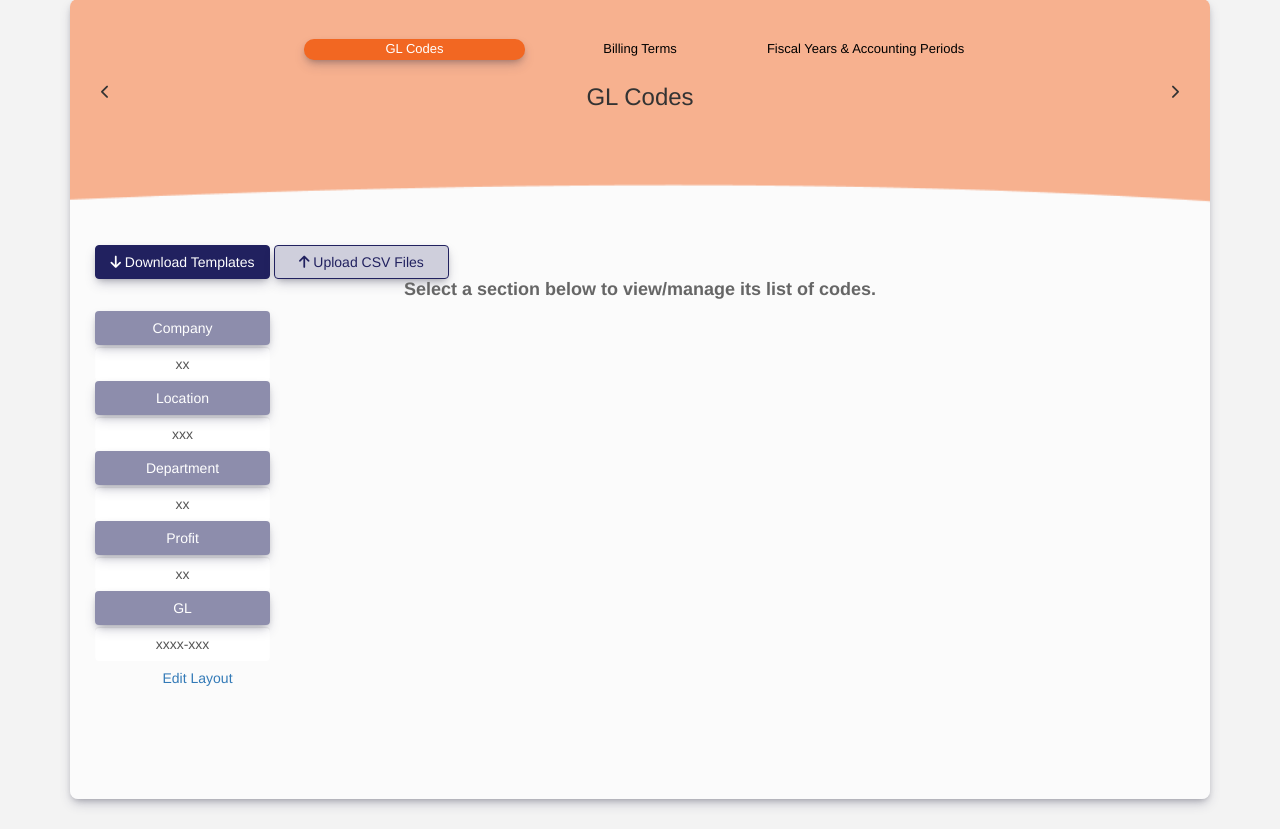
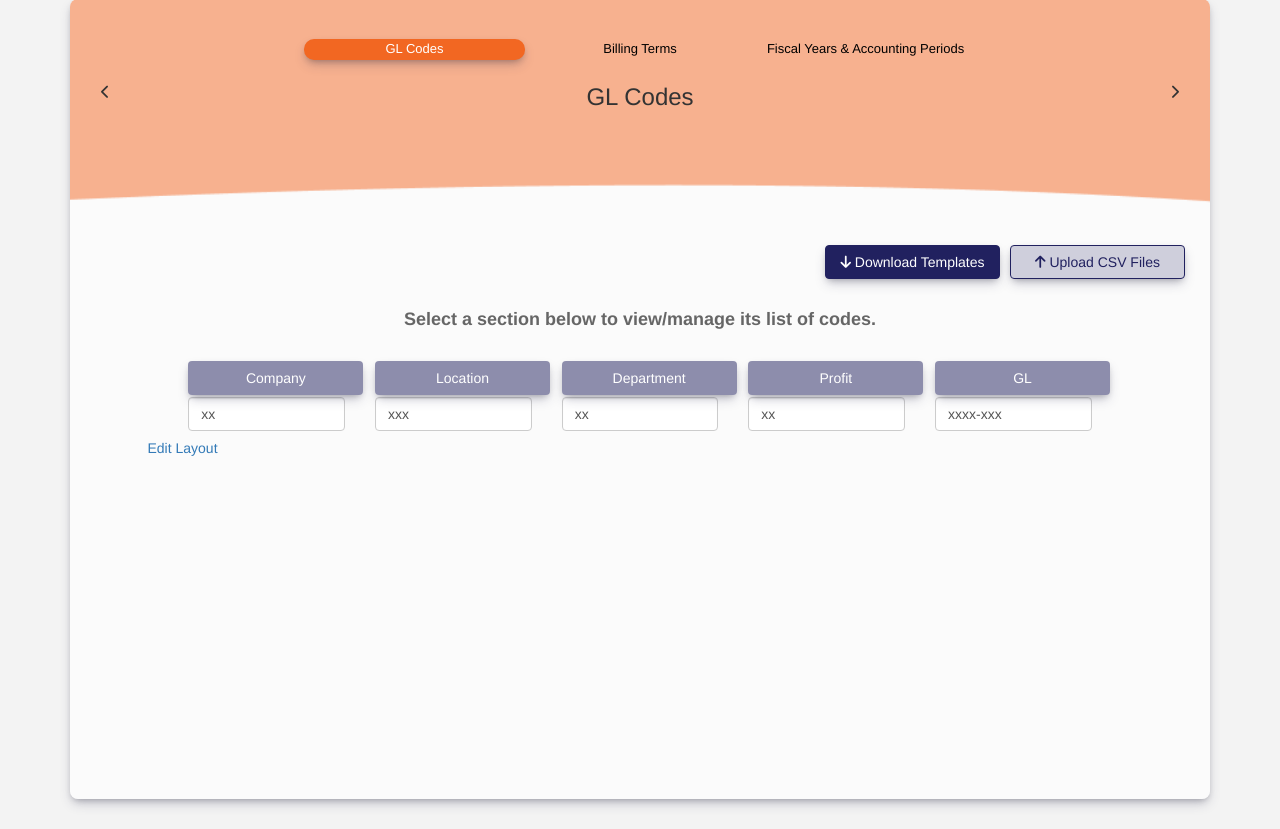
Before and after one commit to skoolboi434/MIDTC-Advertising, a Django app: page /admin/financial in a window 1280 px wide. Shown: the part 279-1108 px from the top of the page. Run offline with Django 5.2, Linux system fonts and the light colour scheme; some libraries are stand-ins or nearby versions.

Commit message:
Helper classes added

```diff
--- a/advertising/static/css/custom.css
+++ b/advertising/static/css/custom.css
@@ -566,6 +566,7 @@
 }
 
 .btn-dl-template {
+  display: block;
   background: rgba(33, 33, 95, 0.2) !important;
   border: 1px solid #21215f;
   color: #21215f !important;
@@ -1052,7 +1053,7 @@
 .table-container {
   background-color: #f3f3f3;
   box-shadow: rgba(50, 50, 93, 0.25) 0px 6px 12px -2px, rgba(0, 0, 0, 0.3) 0px 3px 7px -3px;
-  height: 450px;
+  height: auto;
   border-radius: 0 0 10px 10px;
   overflow-y: scroll;
 }
@@ -1086,7 +1087,7 @@
   padding: 10px;
 }
 .table-container .end-of-list-heading-container {
-  padding: 150px 0;
+  padding: 50px 0;
 }
 
 .product-table-container {
@@ -1727,6 +1728,28 @@ body {
   color: #f26722;
 }
 
+.content-center {
+  display: flex;
+  justify-content: center;
+}
+
+.content-end {
+  display: flex;
+  justify-content: flex-end;
+}
+
+.mgr-1 {
+  margin-right: 10px;
+}
+
+.mgx-3 {
+  margin: 30px 0;
+}
+
+.mgb-3 {
+  margin-bottom: 30px;
+}
+
 .filter-container .filters a {
   font-size: 14px;
   color: #000;
--- a/advertising/static/scss/components/_buttons.scss
+++ b/advertising/static/scss/components/_buttons.scss
@@ -57,6 +57,7 @@
 }
 
 .btn-dl-template {
+  display: block;
   background: rgba($secondary, 0.2) !important;
   border: 1px solid $secondary;
   color: $secondary !important;
--- a/advertising/static/scss/components/_tables.scss
+++ b/advertising/static/scss/components/_tables.scss
@@ -1,7 +1,7 @@
 .table-container {
   background-color: $offwhite;
   box-shadow: $shadow;
-  height: 450px;
+  height: auto;
   border-radius: 0 0 10px 10px;
   overflow-y: scroll;
 
@@ -37,7 +37,7 @@
     }
   }
   .end-of-list-heading-container {
-    padding: 150px 0;
+    padding: 50px 0;
   }
 }
 
--- a/advertising/static/scss/custom.scss
+++ b/advertising/static/scss/custom.scss
@@ -20,6 +20,28 @@ body {
 
 .color-primary {
   color: $primary;
+}
+
+.content-center {
+  display: flex;
+  justify-content: center;
+}
+
+.content-end {
+  display: flex;
+  justify-content: flex-end;
+}
+
+.mgr-1 {
+  margin-right: 10px;
+}
+
+.mgx-3 {
+  margin: 30px 0;
+}
+
+.mgb-3 {
+  margin-bottom: 30px;
 }
 
 .filter-container {
--- a/templates/base.html
+++ b/templates/base.html
@@ -33,7 +33,7 @@
 
     <script src="https://code.jquery.com/jquery-3.7.1.min.js" integrity="sha256-/JqT3SQfawRcv/BIHPThkBvs0OEvtFFmqPF/lYI/Cxo=" crossorigin="anonymous"></script>
 
-    <script src="https://cdn.jsdelivr.net/npm/bootstrap@5.3.2/dist/js/bootstrap.bundle.min.js" integrity="sha384-C6RzsynM9kWDrMNeT87bh95OGNyZPhcTNXj1NW7RuBCsyN/o0jlpcV8Qyq46cDfL" crossorigin="anonymous"></script>
+    <script src="https://cdn.jsdelivr.net/npm/bootstrap@3.4.1/dist/js/bootstrap.min.js" integrity="sha384-aJ21OjlMXNL5UyIl/XNwTMqvzeRMZH2w8c5cRVpzpU8Y5bApTppSuUkhZXN0VxHd" crossorigin="anonymous"></script>
     <script src="{% static 'js/main.js'%} "></script>
   </body>
 </html>
--- a/templates/partials/modal/admin/financial/_template-download.html
+++ b/templates/partials/modal/admin/financial/_template-download.html
@@ -12,28 +12,28 @@
     </div>
 
     <div class="download-templates-container text-center mb-5">
-      <button class="btn btn-dl-template w-50 mb-3">
+      <button class="btn btn-dl-template">
         <div class="btn-content d-flex justify-content-between">
           <span>GL Codes Template.CSV</span>
           <span>Download&nbsp;<i class="fa fa-solid fa-download"></i></span>
         </div>
       </button>
 
-      <button class="btn btn-dl-template w-50 mb-3">
+      <button class="btn btn-dl-template">
         <div class="btn-content d-flex justify-content-between">
           <span>Company Codes Template.CSV</span>
           <span>Download&nbsp;<i class="fa fa-solid fa-download"></i></span>
         </div>
       </button>
 
-      <button class="btn btn-dl-template w-50 mb-3">
+      <button class="btn btn-dl-template">
         <div class="btn-content d-flex justify-content-between">
           <span>Location Codes Template.CSV</span>
           <span>Download&nbsp;<i class="fa fa-solid fa-download"></i></span>
         </div>
       </button>
 
-      <button class="btn btn-dl-template w-50 mb-3">
+      <button class="btn btn-dl-template">
         <div class="btn-content d-flex justify-content-between">
           <span>Department Codes Template.CSV</span>
           <span>Download&nbsp;<i class="fa fa-solid fa-download"></i></span>
--- a/templates/partials/modal/admin/financial/_upload-csv.html
+++ b/templates/partials/modal/admin/financial/_upload-csv.html
@@ -11,9 +11,9 @@
       <p class="text w-50 m-auto">Upload the CSV Templates you filled with data and uploading to our system</p>
     </div>
 
-    <div class="container">
+    <div class="">
       <div class="row mb-5">
-        <div class="col align-self-center">
+        <div class="col-md-12 align-self-center">
           <div class="form-group w-50 m-auto">
             <label for="">GL Codes CSV</label>
             <input class="form-control" type="file" id="formFile" />
--- a/templates/partials/stepform/admin/financial/_gl-codes.html
+++ b/templates/partials/stepform/admin/financial/_gl-codes.html
@@ -8,40 +8,40 @@
 
   <div class="multisteps-form__content">
     <div class="">
-      <div class="d-flex justify-content-end mb-5">
-        <button class="btn btn-secondary me-2" onclick="document.getElementById('templateDownload').style.display='block'"><i class="fa fa-solid fa-arrow-down"></i> Download Templates</button>
+      <div class="content-end">
+        <button class="btn btn-secondary mgr-1" onclick="document.getElementById('templateDownload').style.display='block'"><i class="fa fa-solid fa-arrow-down"></i> Download Templates</button>
         <button class="btn btn-dl-template" onclick="document.getElementById('uploadCSV').style.display='block'"><i class="fa fa-solid fa-arrow-up"></i> Upload CSV Files</button>
       </div>
 
-      <div class="text-container text-center my-5">
+      <div class="text-container text-center mgx-3">
         <p class="text w-50 m-auto">Select a section below to view/manage its list of codes.</p>
       </div>
 
-      <div class="tab-menu-container container">
-        <div class="tab row">
-          <div class="col">
+      <div class="tab-menu-container">
+        <div class="tab row content-center">
+          <div class="col-md-2">
             <button class="btn btn-secondary-light tablinks" onclick="openSection(event, 'Company')">Company</button>
             <input type="text" name="" id="" class="form-control" value="xx" />
           </div>
-          <div class="col">
+          <div class="col-md-2">
             <button class="btn btn-secondary-light tablinks" onclick="openSection(event, 'Location')">Location</button>
             <input type="text" name="" id="" class="form-control" value="xxx" />
           </div>
-          <div class="col">
+          <div class="col-md-2">
             <button class="btn btn-secondary-light tablinks" onclick="openSection(event, 'Department')">Department</button>
             <input type="text" name="" id="" class="form-control" value="xx" />
           </div>
-          <div class="col">
+          <div class="col-md-2">
             <button class="btn btn-secondary-light tablinks" onclick="openSection(event, 'Profit')">Profit</button>
             <input type="text" name="" id="" class="form-control" value="xx" />
           </div>
-          <div class="col">
+          <div class="col-md-2">
             <button class="btn btn-secondary-light tablinks" onclick="openSection(event, 'GLCode')">GL</button>
             <input type="text" name="" id="" class="form-control" value="xxxx-xxx" />
           </div>
         </div>
 
-        <div class="btn-container d-flex justify-content-end mb-5">
+        <div class="btn-container">
           <button class="btn btn-link" onclick="document.getElementById('editCodeLayout').style.display='block'">Edit Layout</button>
         </div>
 
```
Also changed, not shown: 1 other file.
